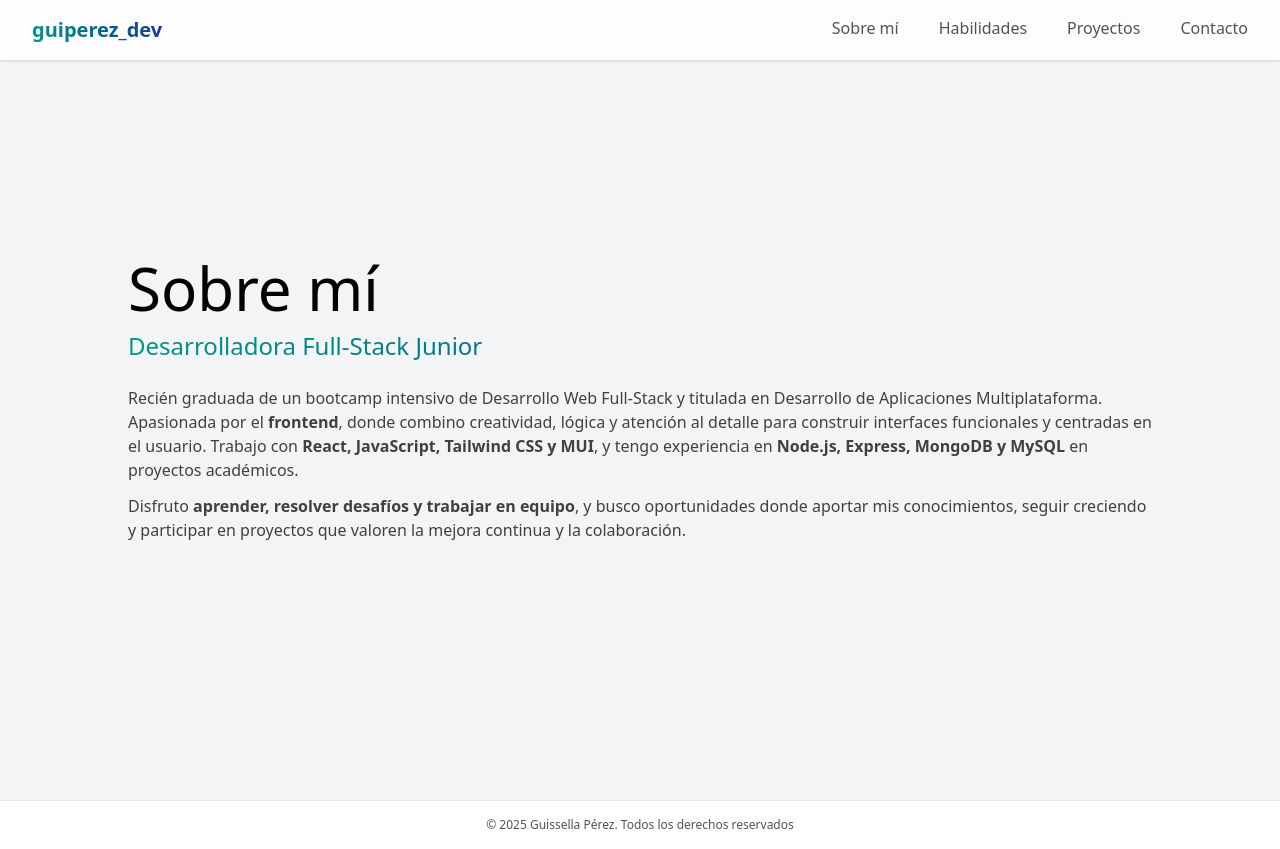
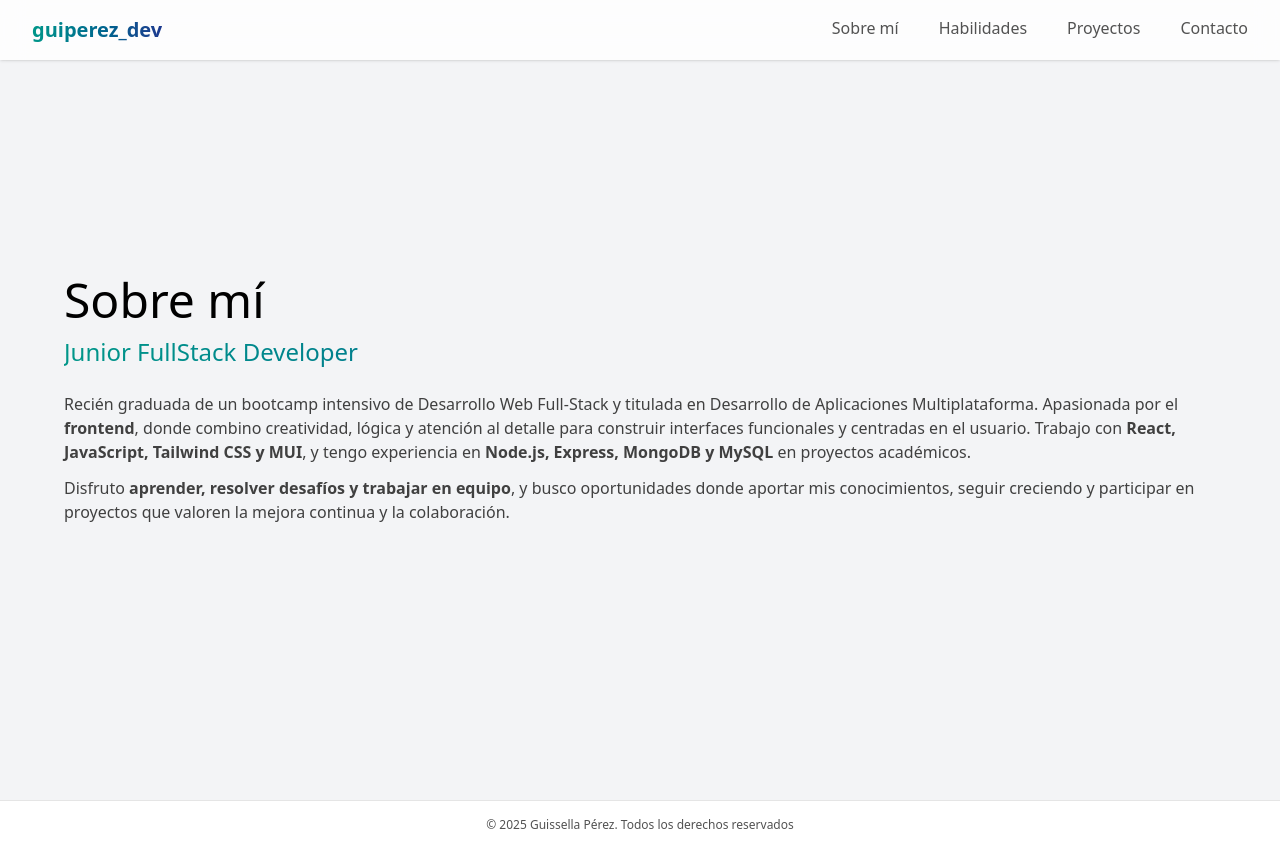
Before and after one commit to guiss26/portafolio-guissella, a React (Vite) app: page /about in a window 1280 px wide. Built offline with nearby package versions, Linux system fonts and the light colour scheme.

Commit message:
style: set font size

```diff
--- a/src/components/Hero.jsx
+++ b/src/components/Hero.jsx
@@ -9,7 +9,7 @@ export default function Hero() {
                     </div> */}
                     <div className="flex flex-col gap-3">
                         <h1 className="text-7xl mt-5 font-medium text-neutral-700">Guissella Pérez</h1>
-                        <span className="text-2xl bg-linear-to-r from-teal-600 to-blue-900 bg-clip-text text-transparent">Desarrolladora Web Full-Stack Junior</span>
+                        <span className="text-2xl bg-linear-to-r from-teal-600 to-blue-900 bg-clip-text text-transparent">Junior FullStack Developer</span>
                         <p className="text-xl mt-6 text-neutral-600 max-w-2xl mx-auto">Desarrolladora web fullstack apasionada por crear experiencias digitales únicas y funcionales, cuidando tanto la experiencia del usuario como la calidad del código.
                         </p>
                     </div>
--- a/src/sections/About.jsx
+++ b/src/sections/About.jsx
@@ -3,9 +3,9 @@ export default function About() {
     return (
         <>
             <section id="about" className="min-h-screen text-left bg-gray-100 flex flex-col justify-center">
-                <div className="max-w-5xl mx-auto flex flex-col gap-3">
-                    <h2 className="text-6xl">Sobre mí</h2>
-                    <h3 className="text-2xl bg-linear-to-r from-teal-600 to-blue-900 bg-clip-text text-transparent">Desarrolladora Full-Stack Junior</h3>
+                <div className="max-w-6xl mx-auto flex flex-col gap-3">
+                    <h2 className="text-5xl">Sobre mí</h2>
+                    <h3 className="text-2xl bg-linear-to-r from-teal-600 to-blue-900 bg-clip-text text-transparent">Junior FullStack Developer</h3>
                     <p className="mt-3 text-neutral-700">Recién graduada de un bootcamp intensivo de Desarrollo Web Full-Stack y titulada en Desarrollo de Aplicaciones Multiplataforma. Apasionada por el
                         <span className="font-bold"> frontend</span>, donde combino creatividad, lógica y atención al detalle para construir interfaces funcionales y centradas en el usuario. Trabajo con <span className="font-bold">React, JavaScript, Tailwind CSS y MUI</span>, y tengo experiencia en <span className="font-bold">Node.js, Express, MongoDB y MySQL</span> en proyectos académicos.</p>
                     <p className="text-neutral-700">Disfruto <span className="font-bold">aprender, resolver desafíos y trabajar en equipo</span>, y busco oportunidades donde aportar mis conocimientos, seguir creciendo y participar en proyectos que valoren la mejora continua y la colaboración.</p>
```
